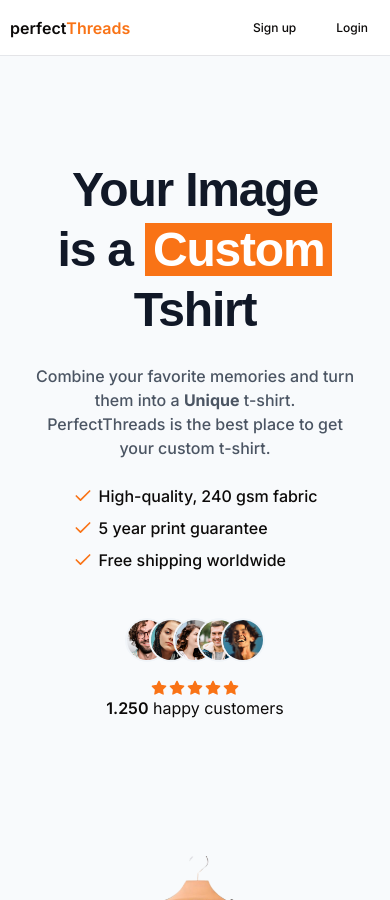
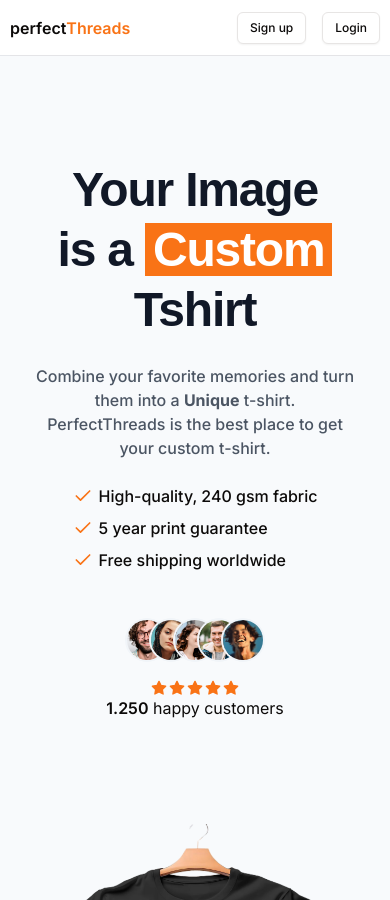
Before and after one commit to chikkibum/Perfect-threads, a Next.js app: page / in a window 390 px wide. Built offline with nearby package versions, Linux system fonts and the light colour scheme; no server answers.

Commit message:
Authentication using kinde done

```diff
--- a/package.json
+++ b/package.json
@@ -9,6 +9,7 @@
     "lint": "next lint"
   },
   "dependencies": {
+    "@kinde-oss/kinde-auth-nextjs": "^2.2.13",
     "@radix-ui/react-icons": "^1.3.0",
     "@radix-ui/react-slot": "^1.0.2",
     "class-variance-authority": "^0.7.0",
--- /dev/null
+++ b/src/app/api/auth/[kindeAuth]/route.js
@@ -0,0 +1,2 @@
+import { handleAuth } from "@kinde-oss/kinde-auth-nextjs/server";
+export const GET = handleAuth();
--- a/src/app/globals.css
+++ b/src/app/globals.css
@@ -4,6 +4,7 @@
 
 @layer base {
   :root {
+    scrollbar-width: none;
     --background: 0 0% 100%;
     --foreground: 20 14.3% 4.1%;
     --card: 0 0% 100%;
--- a/src/app/page.tsx
+++ b/src/app/page.tsx
@@ -107,7 +107,7 @@ export default function Home() {
             </div>
           </div>
 
-          <div className="col-span-full lg:col-span-1 w-full flex justify-center px-8 sm:px-16 md:px-0 mt-32 lg:mx-0 lg:mt-20 h-fit">
+          <div className="col-span-full lg:col-span-1 w-full flex justify-center px-8 sm:px-16 md:px-0 mt-24 lg:mx-0 lg:mt-20 h-fit">
             <div className="relative md:max-w-xl">
               <img
                 src="/your-image.png"
--- a/src/components/Navbar.tsx
+++ b/src/components/Navbar.tsx
@@ -2,10 +2,14 @@ import Link from "next/link";
 import MaxWidthWrapper from "./MaxWidthWrapper";
 import { buttonVariants } from "./ui/button";
 import { ArrowRight } from "lucide-react";
+import { getKindeServerSession } from "@kinde-oss/kinde-auth-nextjs/server";
 
-const Navbar = () => {
-  let user = undefined;
-  let isAdmin = undefined;
+const Navbar = async () => {
+  const { getUser } = getKindeServerSession();
+  const user = await getUser();
+
+  const isAdmin = user?.email === process.env.ADMIN_EMAIL;
+
   // test
   return (
     <nav className="sticky z-[100] h-14 inset-x-0 top-0 w-full border-b border-gray-200 bg-white/75 backdrop-blur-lg transition-all">
@@ -22,7 +26,7 @@ const Navbar = () => {
                   href="/api/auth/logout"
                   className={buttonVariants({
                     size: "sm",
-                    variant: "ghost",
+                    variant: "outline",
                   })}
                 >
                   Sign out
@@ -32,10 +36,10 @@ const Navbar = () => {
                     href="/dashboard"
                     className={buttonVariants({
                       size: "sm",
-                      variant: "ghost",
+                      variant: "outline",
                     })}
                   >
-                    Dashboard ✨
+                    Dashboard 🫡
                   </Link>
                 ) : null}
                 <Link
@@ -55,7 +59,7 @@ const Navbar = () => {
                   href="/api/auth/register"
                   className={buttonVariants({
                     size: "sm",
-                    variant: "ghost",
+                    variant: "outline",
                   })}
                 >
                   Sign up
@@ -65,7 +69,7 @@ const Navbar = () => {
                   href="/api/auth/login"
                   className={buttonVariants({
                     size: "sm",
-                    variant: "ghost",
+                    variant: "outline",
                   })}
                 >
                   Login
```
Also changed, not shown: 1 other file (tests, documents, lock files or other folders).
